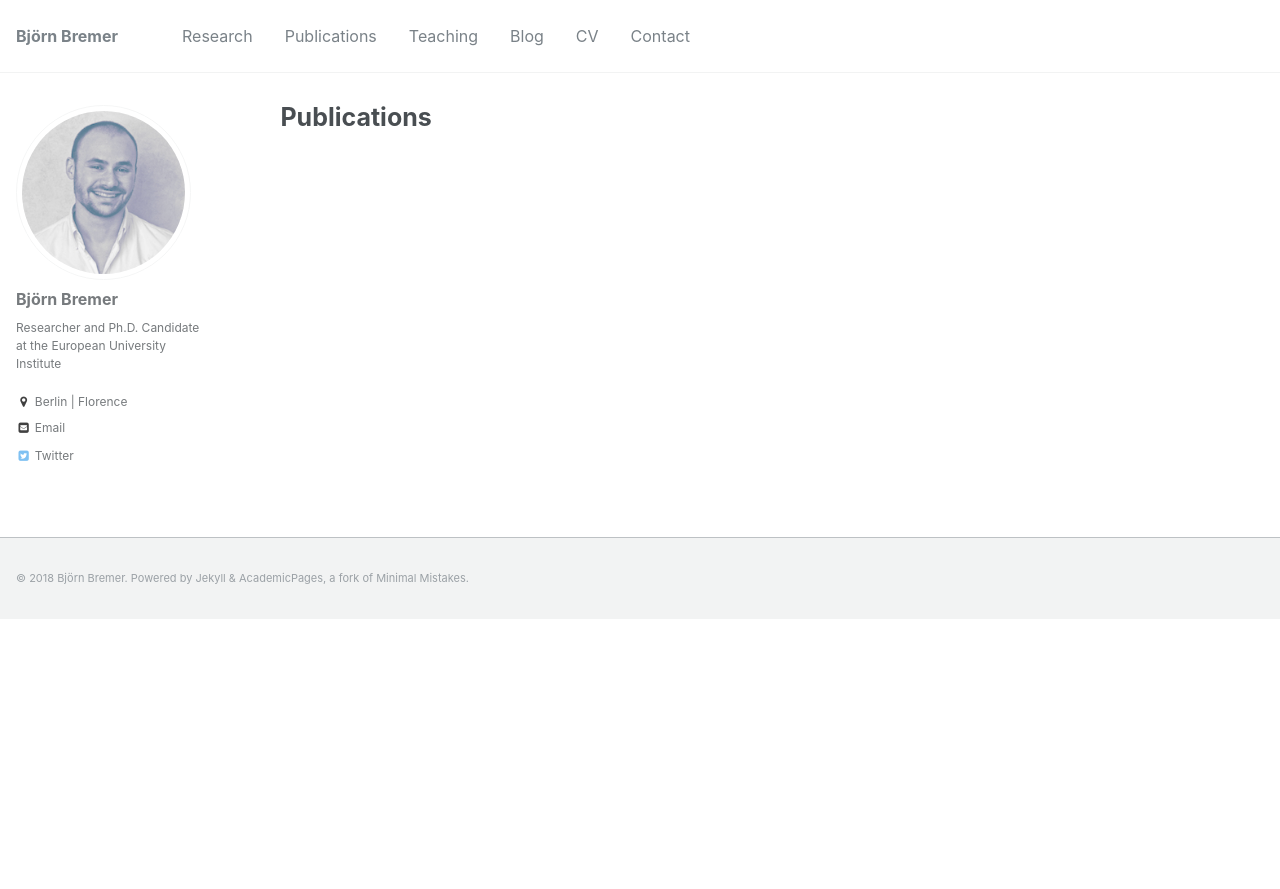
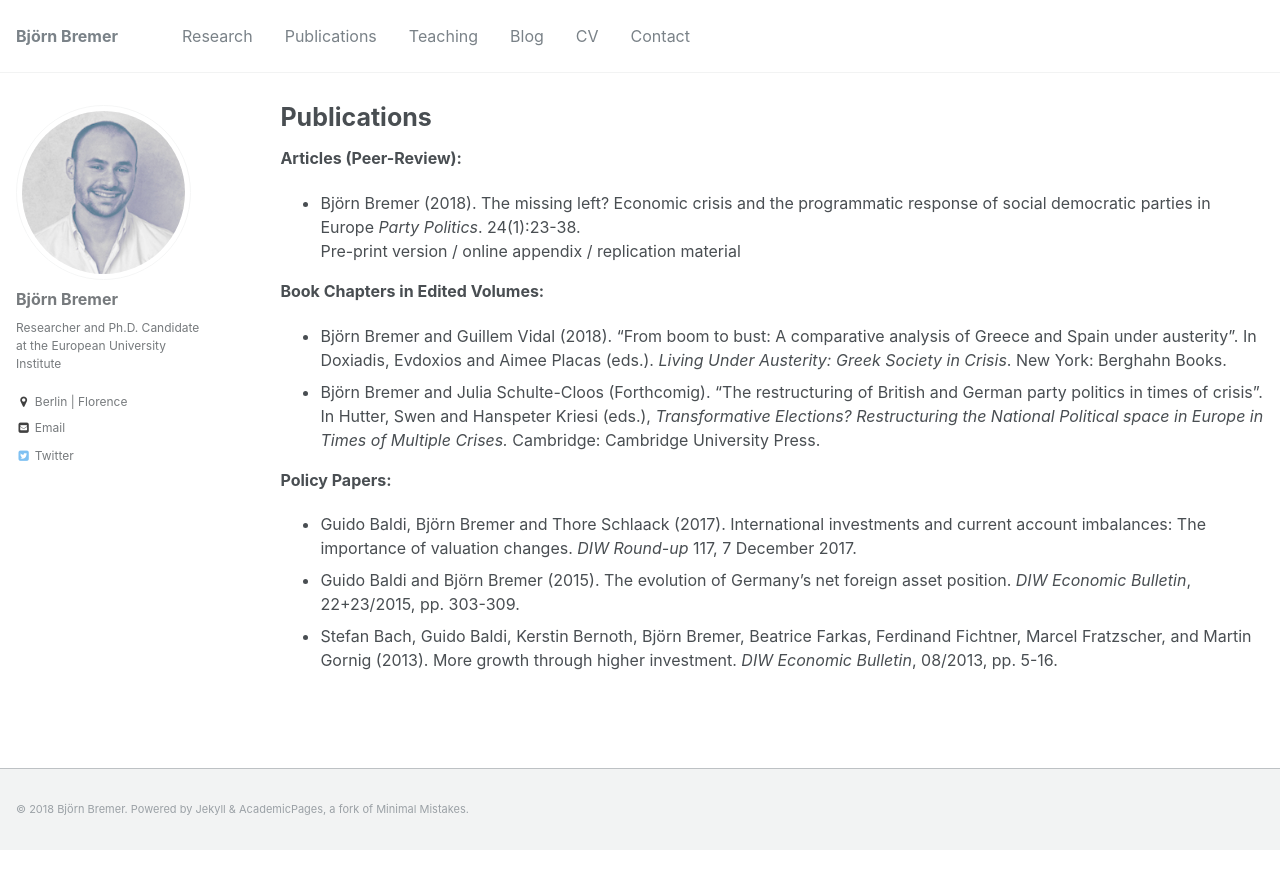
Before and after one commit to bjoernbremer/bjoernbremer.github.io, a Jekyll site: the page built from _pages/publications.md, in a window 1280 px wide. Shown: the top 889 px of the page. Built offline with Jekyll 4.4.1, drawn with Linux system fonts in a browser that asks for light colours.

Commit message:
update website

```diff
--- a/_pages/publications.md
+++ b/_pages/publications.md
@@ -5,12 +5,18 @@ permalink: /publications/
 author_profile: true
 ---
 
-{% if author.googlescholar %}
-  You can also find my articles on <u><a href="{{author.googlescholar}}">my Google Scholar profile</a>.</u>
-{% endif %}
+**Articles (Peer-Review):**
 
-{% include base_path %}
+* Björn Bremer (2018). [The missing left? Economic crisis and the programmatic response of social democratic parties in Europe](http://journals.sagepub.com/doi/abs/10.1177/1354068817740745) *Party Politics*. 24(1):23-38. <br/>
+[Pre-print version]({{ site.url }}/files/publications/Bremer_MissingLeft_12_2017.pdf) / [online appendix]({{ site.url }}/files/publications/Bremer_MissingLeft_appendix_12_2017.pdf) / [replication material](https://dataverse.harvard.edu/dataset.xhtml?persistentId=doi:10.7910/DVN/LBO6KC)
 
-{% for post in site.publications reversed %}
-  {% include archive-single.html %}
-{% endfor %}
+**Book Chapters in Edited Volumes:**
+
+* Björn Bremer and [Guillem Vidal](http://guillemvidal.eu/) (2018). "From boom to bust: A comparative analysis of Greece and Spain under austerity". In Doxiadis, Evdoxios and Aimee Placas (eds.). *[Living Under Austerity: Greek Society in Crisis](http://www.berghahnbooks.com/title/DoxiadisLiving)*. New York: Berghahn Books.
+* Björn Bremer and [Julia Schulte-Cloos](https://jschultecloos.github.io/) (Forthcomig). "The restructuring of British and German party politics in times of crisis". In Hutter, Swen and Hanspeter Kriesi (eds.), *Transformative Elections? Restructuring the National Political space in Europe in Times of Multiple Crises.* Cambridge: Cambridge University Press.
+
+**Policy Papers:**
+
+* Guido Baldi, Björn Bremer and Thore Schlaack (2017). [International investments and current account imbalances: The importance of valuation changes]({{ site.url }}/files/publications/diw_roundup_117_en.pdf). *DIW Round-up* 117, 7 December 2017.
+* Guido Baldi and Björn Bremer (2015). [The evolution of Germany's net foreign asset position]({{ site.url }}/files/publications/diw_econ_bull_2015-22-3.pdf). *DIW Economic Bulletin*, 22+23/2015, pp. 303-309.
+* Stefan Bach, Guido Baldi, Kerstin Bernoth, Björn Bremer, Beatrice Farkas, Ferdinand Fichtner, Marcel Fratzscher, and Martin Gornig (2013). [More growth through higher investment]({{ site.url }}/files/publications/diw_econ_bull_2013-08-2.pdf). *DIW Economic Bulletin*, 08/2013, pp. 5-16.
```
